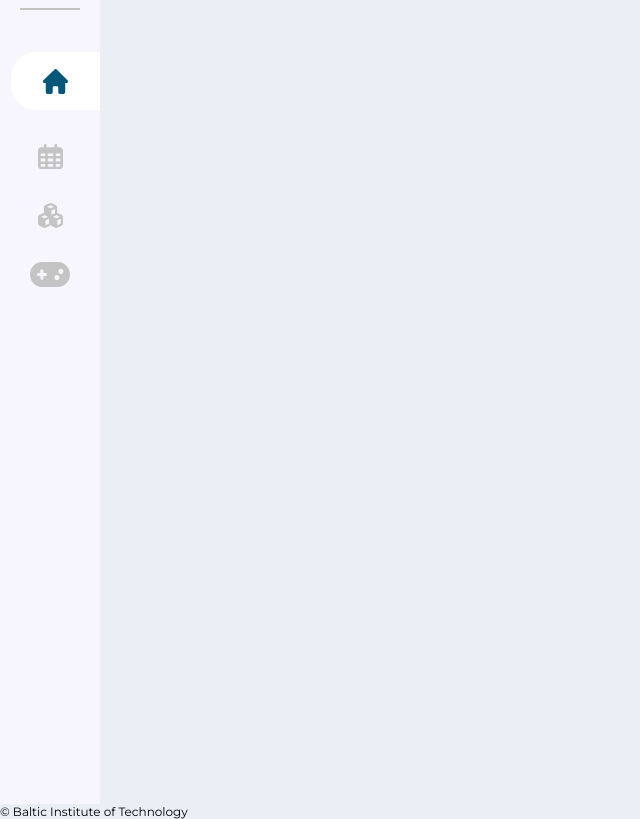
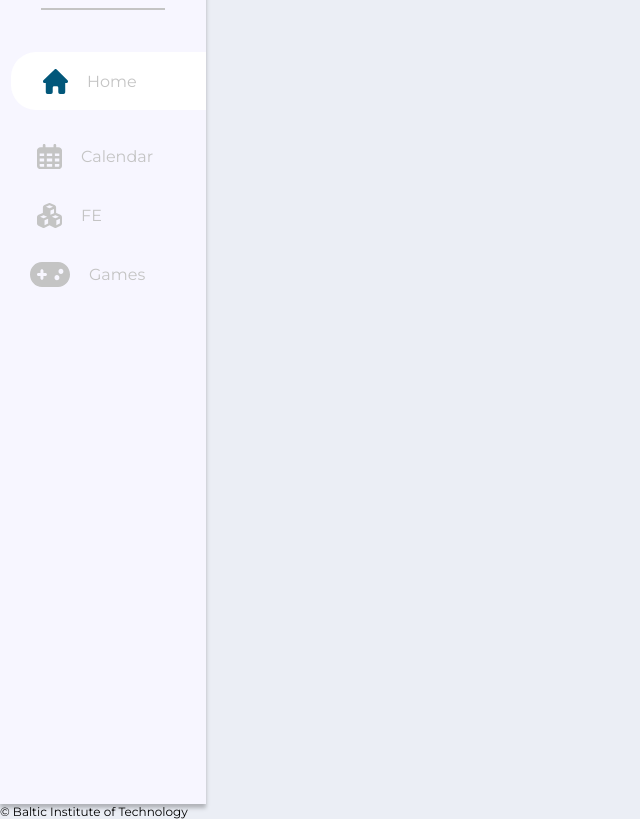
Before and after one commit to sgrazys/Friday-challange, a website: page index.html in a window 1280 px wide. Shown: the part 102-921 px from the top of the page, without its empty margins (0-640 px from the left). Drawn offline with Linux system fonts and the light colour scheme.

Commit message:
add: nav:hover

```diff
--- a/css/pages/layout.css
+++ b/css/pages/layout.css
@@ -1,22 +1,20 @@
 .nav-container {
     display: flex;
     flex-direction: column;
+    box-shadow: 0px 4px 4px rgba(0, 0, 0, 0.25); ;
     width: 100px;
     height: 906px;
     background-color: var(--secondary-color);
+    transition: all 0.8s;
 }
 
-.link-name {
-    display: none;
-    text-decoration: none;
-    color: var(--nav-font-color);
-    font-size: 16px;
-    position: absolute;
-    left: 81px;
+.nav-container:hover {
+    width: 206px;
 }
 
-.house-wrapper > .house-link {
-    color: var(--font-color);
+.nav-container:hover * {
+    opacity: 100%;
+    transition: all 0.5s;
 }
 
 .logo {
@@ -35,56 +33,43 @@
 
 .house-wrapper {
     display: flex;
-    justify-content: center;
+    justify-content: start;
     align-items: center;
     background-color: #fff;
-    width: 89%;
     height: 58px;
     margin-top: 42px;
-    margin-left: 11%;
+    margin-left: 11px;
     border-radius: 25px 0px 0px 25px;
 }
 
 .house-icon {
-    width: 25px;
-    height: 25px;
+    margin-left: 32px;
 }
 
-.calendar-wrapper {
-    display: flex;
-    justify-content: center;
-    align-items: center;
-    width: 100%;
-    margin-top: 34px;
+.house-link {
+    color: var(--font-color);
 }
 
-.calendar-icon {
-    width: 25px;
-    height: 25px;
+.link-name {
+    text-decoration: none;
+    color: var(--nav-font-color);
+    font-size: 16px;
+    padding-left: 19px;
+    opacity: 0%;
 }
 
-.cube-wrapper {
-    display: flex;
-    justify-content: center;
-    align-items: center;
-    width: 100%;
-    margin-top: 34px;
+.icon {
+    margin-left: 37px;
 }
 
-.cube-icon {
-    width: 25px;
-    height: 25px;
-}
-
-.controler-wrapper {
+.wrapper {
     display: flex;
-    justify-content: center;
+    justify-content: start;
     align-items: center;
     width: 100%;
     margin-top: 34px;
 }
 
 .controler-icon {
-    width: 40px;
-    height: 25px;
+    margin-left: 30px;
 }
--- a/index.html
+++ b/index.html
@@ -35,17 +35,17 @@
             <a class="link-name house-link" href="#">Home</a>
         </div>
 
-        <div class="calendar-wrapper">
-            <img class="calendar-icon" src="./img/calendar-icon.svg" alt="icon">
+        <div class="wrapper">
+            <img class="icon" src="./img/calendar-icon.svg" alt="icon">
             <a class="link-name" href="#">Calendar</a>
         </div>
 
-        <div class="cube-wrapper">
-            <img class="cube-icon" src="./img/cube-icon.svg" alt="icon">
-            <a href="#" class="link-name">Fe</a>
+        <div class="wrapper">
+            <img class="icon" src="./img/cube-icon.svg" alt="icon">
+            <a href="#" class="link-name">FE</a>
         </div>
 
-        <div class="controler-wrapper">
+        <div class="wrapper">
             <img class="controler-icon" src="./img/controller-icon.svg" alt="icon">
             <a href="#" class="link-name">Games</a>
         </div>
```
